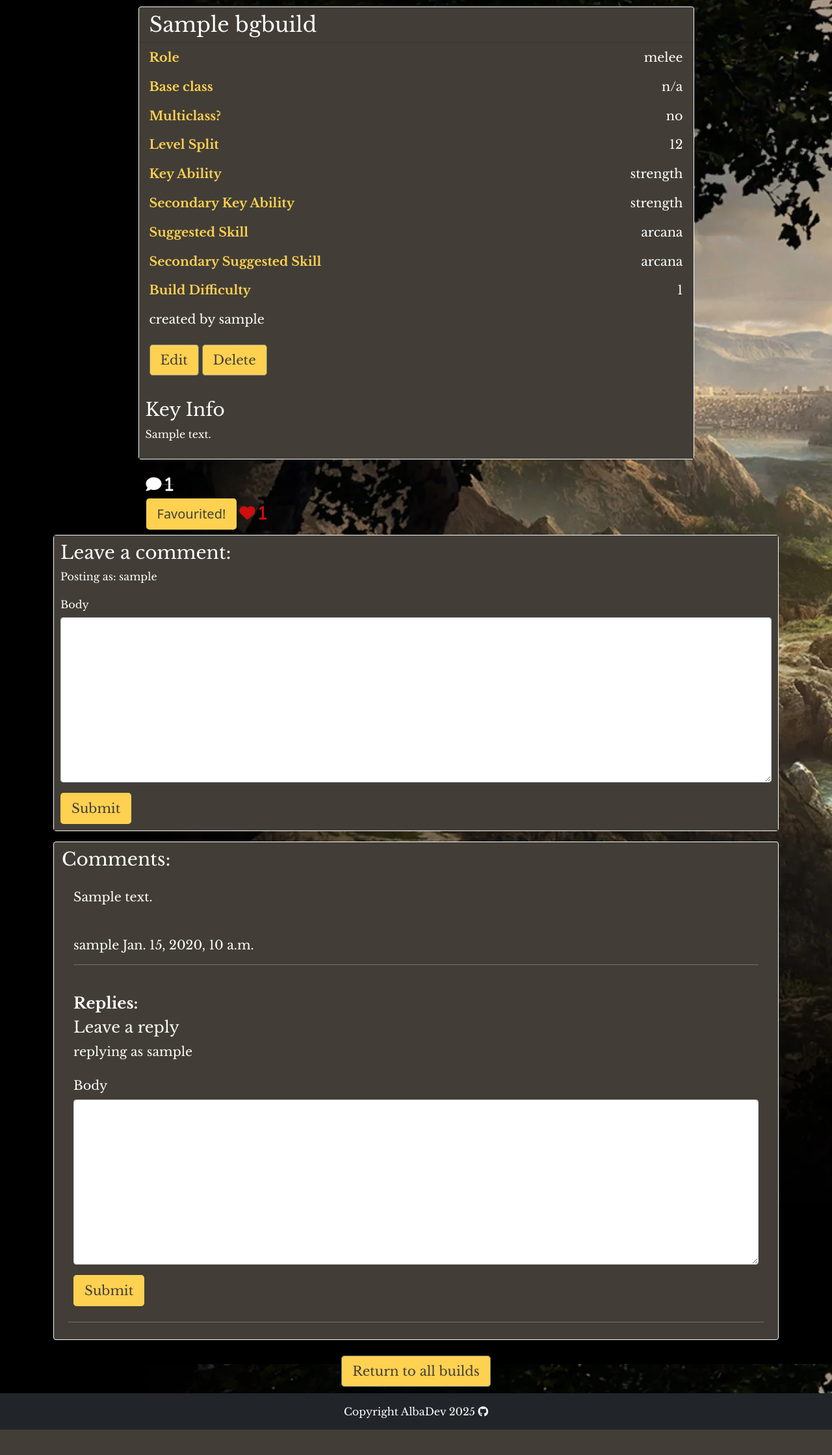
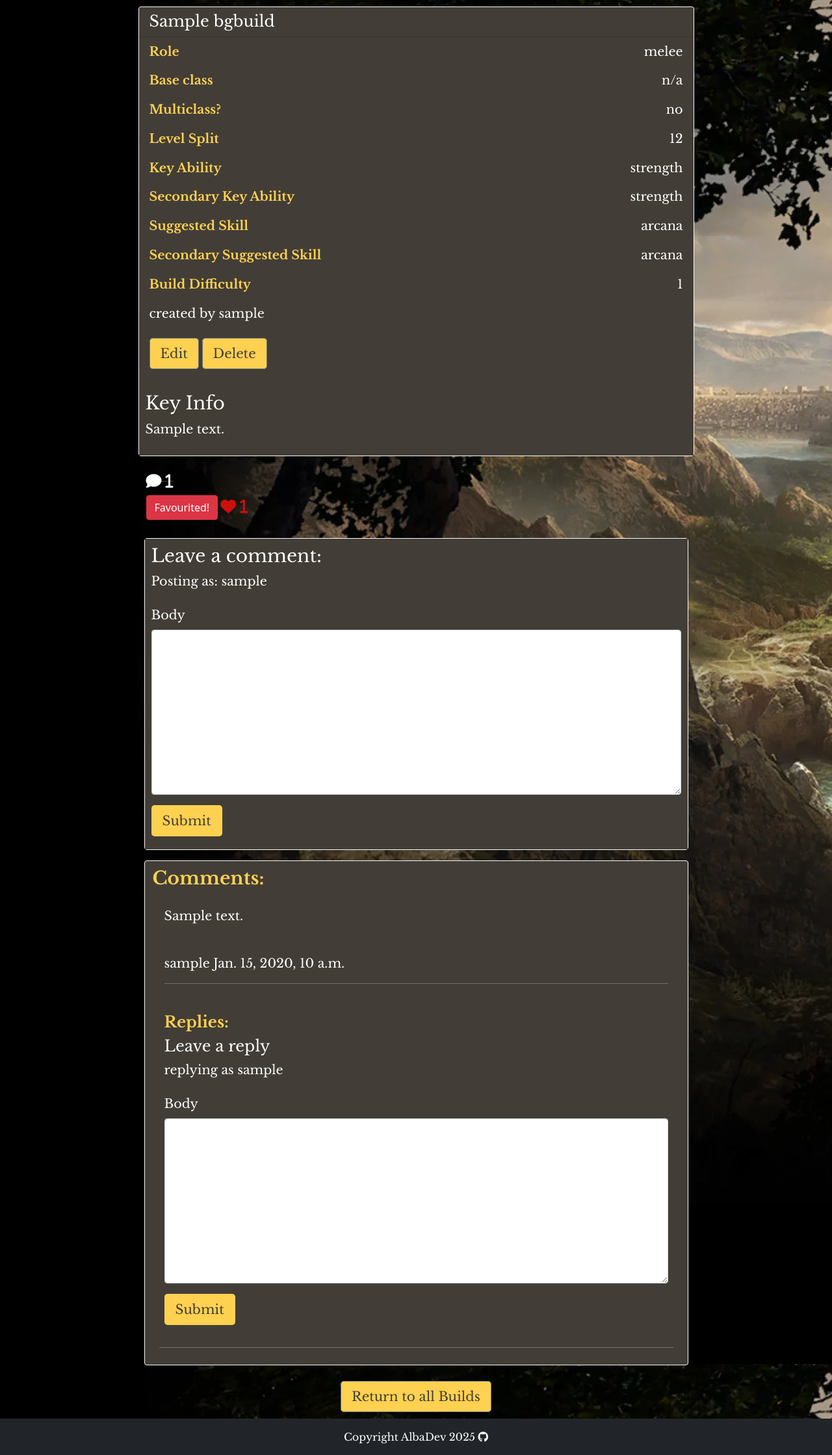
Before and after one commit to AlbaXIII/build.mt, a Django app: a page that uses bgbuild/templates/bgbuild/bgbuild_detail.html in a window 1280 px wide. Shown: the part 61-2300 px from the top of the page at 65% size. Before the commit the page ends 2261 px from the top, so only its background shows below. Run offline with Django 4.2, Linux system fonts and the light colour scheme; a user stored in the database is signed in; tables that the repository leaves empty hold one stand-in row (values such as "Sample post"); some libraries are stand-ins or nearby versions; some web fonts are replaced.

Commit message:
maint - code tidy for W3 html & css validation

```diff
--- a/bgbuild/templates/bgbuild/bgbuild_detail.html
+++ b/bgbuild/templates/bgbuild/bgbuild_detail.html
@@ -11,7 +11,7 @@
     <div class="container">
         <div class="row justify-content-center">
             <div class="card border-light mb-3 build-card card-detail">
-                <div class="card-header build-header" id="card-icon">
+                <div class="card-header build-header">
                     <h2 class="detail-title">{{build.bgbuild_title}}</h2>
                     {% if build.bgbase_class == "barbarian" %}
                         <img src="{% static '/images/bg3/barbarian/bg3-class-icon-barbarian.webp' %}" class="class-img-top" alt="class image">
@@ -41,43 +41,43 @@
                 </div>
                 <div class="detail-list">
                     <ul class="list-group list-group-flush">
-                        <li class="list-group-item d-flex justify-content-between align-items-center"><b id="yellow">Role </b><span> {{ build.bgbuild_role }} </span></li>
-                        <li class="list-group-item d-flex justify-content-between align-items-center"><b id="yellow">Base class </b><span> {{ build.bgbase_class }} </span></li>
+                        <li class="list-group-item d-flex justify-content-between align-items-center"><b class="yellow">Role </b><span> {{ build.bgbuild_role }} </span></li>
+                        <li class="list-group-item d-flex justify-content-between align-items-center"><b class="yellow">Base class </b><span> {{ build.bgbase_class }} </span></li>
                         {% if build.bgbase_class == "barbarian" %}
-                            <li class="list-group-item d-flex justify-content-between align-items-center"><b id="yellow">Subclass </b><span> {{ build.barbarian_subclass }} </span></li>
+                            <li class="list-group-item d-flex justify-content-between align-items-center"><b class="yellow">Subclass </b><span> {{ build.barbarian_subclass }} </span></li>
                         {% elif build.bgbase_class == "bard" %}
-                            <li class="list-group-item d-flex justify-content-between align-items-center"><b id="yellow">Subclass </b><span> {{ build.bard_subclass }} </span></li>
+                            <li class="list-group-item d-flex justify-content-between align-items-center"><b class="yellow">Subclass </b><span> {{ build.bard_subclass }} </span></li>
                         {% elif build.bgbase_class == "cleric" %}
-                            <li class="list-group-item d-flex justify-content-between align-items-center"><b id="yellow">Subclass </b><span> {{ build.cleric_domain }} </span></li>
+                            <li class="list-group-item d-flex justify-content-between align-items-center"><b class="yellow">Subclass </b><span> {{ build.cleric_domain }} </span></li>
                         {% elif build.bgbase_class == "druid" %}
-                            <li class="list-group-item d-flex justify-content-between align-items-center"><b id="yellow">Subclass </b><span> {{ build.druid_subclass }} </span></li>
+                            <li class="list-group-item d-flex justify-content-between align-items-center"><b class="yellow">Subclass </b><span> {{ build.druid_subclass }} </span></li>
                         {% elif build.bgbase_class == "fighter" %}
-                            <li class="list-group-item d-flex justify-content-between align-items-center"><b id="yellow">Subclass </b><span> {{ build.fighter_subclass }} </span></li>
+                            <li class="list-group-item d-flex justify-content-between align-items-center"><b class="yellow">Subclass </b><span> {{ build.fighter_subclass }} </span></li>
                         {% elif build.bgbase_class == "monk" %}
-                            <li class="list-group-item d-flex justify-content-between align-items-center"><b id="yellow">Subclass </b><span> {{ build.monk_subclass }} </span></li>
+                            <li class="list-group-item d-flex justify-content-between align-items-center"><b class="yellow">Subclass </b><span> {{ build.monk_subclass }} </span></li>
                         {% elif build.bgbase_class == "paladin" %}
-                            <li class="list-group-item d-flex justify-content-between align-items-center"><b id="yellow">Subclass </b><span> {{ build.paladin_oath }} </span></li>
+                            <li class="list-group-item d-flex justify-content-between align-items-center"><b class="yellow">Subclass </b><span> {{ build.paladin_oath }} </span></li>
                         {% elif build.bgbase_class == "ranger" %}
-                            <li class="list-group-item d-flex justify-content-between align-items-center"><b id="yellow">Subclass </b><span> {{ build.ranger_subclass }} </span></li>
+                            <li class="list-group-item d-flex justify-content-between align-items-center"><b class="yellow">Subclass </b><span> {{ build.ranger_subclass }} </span></li>
                         {% elif build.bgbase_class == "rogue" %}
-                            <li class="list-group-item d-flex justify-content-between align-items-center"><b id="yellow">Subclass </b><span> {{ build.rogue_subclass }} </span></li>
+                            <li class="list-group-item d-flex justify-content-between align-items-center"><b class="yellow">Subclass </b><span> {{ build.rogue_subclass }} </span></li>
                         {% elif build.bgbase_class == "sorcerer" %}
-                            <li class="list-group-item d-flex justify-content-between align-items-center"><b id="yellow">Subclass </b><span> {{ build.sorcerer_subclass }} </span></li>
+                            <li class="list-group-item d-flex justify-content-between align-items-center"><b class="yellow">Subclass </b><span> {{ build.sorcerer_subclass }} </span></li>
                         {% elif build.bgbase_class == "warlock" %}
-                            <li class="list-group-item d-flex justify-content-between align-items-center"><b id="yellow">Subclass </b><span> {{ build.warlock_subclass }} </span></li>
+                            <li class="list-group-item d-flex justify-content-between align-items-center"><b class="yellow">Subclass </b><span> {{ build.warlock_subclass }} </span></li>
                         {% elif build.bgbase_class == "wizard" %}
-                            <li class="list-group-item d-flex justify-content-between align-items-center"><b id="yellow">Subclass </b><span> {{ build.wizard_school }} </span></li>
+                            <li class="list-group-item d-flex justify-content-between align-items-center"><b class="yellow">Subclass </b><span> {{ build.wizard_school }} </span></li>
                         {% endif %}
-                        <li class="list-group-item d-flex justify-content-between align-items-center"><b id="yellow">Multiclass? </b><span>  {{ build.multiclass }} </span></li>
+                        <li class="list-group-item d-flex justify-content-between align-items-center"><b class="yellow">Multiclass? </b><span>  {{ build.multiclass }} </span></li>
                         {% if build.multiclass == "yes" %}
-                            <li class="list-group-item d-flex justify-content-between align-items-center"><b id="yellow">Multiclass One </b><span>  {{ build.multiclass_one }} </span></li>
+                            <li class="list-group-item d-flex justify-content-between align-items-center"><b class="yellow">Multiclass One </b><span>  {{ build.multiclass_one }} </span></li>
                         {% endif %}
-                        <li class="list-group-item d-flex justify-content-between align-items-center"><b id="yellow">Level Split </b><span> {{ build.level_split }} </span></li>
-                        <li class="list-group-item d-flex justify-content-between align-items-center"><b id="yellow">Key Ability </b><span> {{ build.main_key_ability }} </span></li>
-                        <li class="list-group-item d-flex justify-content-between align-items-center"><b id="yellow">Secondary Key Ability </b></p><span> {{ build.secondary_key_ability }} </span></li>
-                        <li class="list-group-item d-flex justify-content-between align-items-center"><b id="yellow">Suggested Skill </b></p><span> {{ build.suggested_skill }} </span></li>
-                        <li class="list-group-item d-flex justify-content-between align-items-center"><b id="yellow">Secondary Suggested Skill </b></p><span> {{ build.suggested_skill_secondary }} </span></li>
-                        <li class="list-group-item d-flex justify-content-between align-items-center"><b id="yellow">Build Difficulty </b></p><span> {{ build.difficulty }} </span></li>
+                        <li class="list-group-item d-flex justify-content-between align-items-center"><b class="yellow">Level Split </b><span> {{ build.level_split }} </span></li>
+                        <li class="list-group-item d-flex justify-content-between align-items-center"><b class="yellow">Key Ability </b><span> {{ build.main_key_ability }} </span></li>
+                        <li class="list-group-item d-flex justify-content-between align-items-center"><b class="yellow">Secondary Key Ability </b><span> {{ build.secondary_key_ability }} </span></li>
+                        <li class="list-group-item d-flex justify-content-between align-items-center"><b class="yellow">Suggested Skill </b><span> {{ build.suggested_skill }} </span></li>
+                        <li class="list-group-item d-flex justify-content-between align-items-center"><b class="yellow">Secondary Suggested Skill </b><span> {{ build.suggested_skill_secondary }} </span></li>
+                        <li class="list-group-item d-flex justify-content-between align-items-center"><b class="yellow">Build Difficulty </b><span> {{ build.difficulty }} </span></li>
                         <li class="list-group-item">created by {{ build.user }}</li>
                     </ul>
                 </div>
@@ -104,18 +104,19 @@
     <div class="container">
         <div class="row justify-content-center">
             <div class="col-12 favourite-section">
-                <strong class="text-secondary">
+                <div>
                     <i class="fa-solid fa-comment fa-xl build-comments"> {{ build.comments.count }}</i>
                     {% if user.is_authenticated %}
-                <div class="favourite-section">
+                </div>
+                <div class="favourite-section text-secondary">
                     <form action="{% url 'bgfavouritebuild' build.slug %}" method="POST">
                         {% csrf_token %}
                         {% if build in request.user.bgbuild_favourite.all %}
-                        <input type="submit" name="bgbuild_slug" class="btn btn-lg comment-btn" name="favourite" value="Favourited!"></input>
+                        <input type="submit" name="bgbuild_slug" class="btn btn-secondary btn-danger" value="Favourited!">
                         <input type="hidden" value="{{ build.slug }}" name="build_slug">
                             <i class="fa-solid fa-heart fa-xl favourited"> {{ build.number_of_favourites }}</i>
                         {% else %}
-                        <input type="submit" name="bgbuild_slug" class="btn btn-lg comment-btn" name="favourite" value="Favourite"></input>
+                        <input type="submit" name="bgbuild_slug" class="btn btn-secondary btn-return" value="Favourite">
                         <input type="hidden" value="{{ build.slug }}" name="build_slug">
                             <i class="fa-solid fa-heart fa-xl"> {{ build.number_of_favourites }}</i>
                         {% endif %}
@@ -125,13 +126,12 @@
                         <i class="fa-solid fa-heart fa-xl"> {{ build.number_of_favourites }}</i>
                     </div>
                     {% endif %}
-                    </strong>
                 </div>
             </div>
         </div>
         <div class="container">
             <div class="row justify-content-center">
-                <div class="card mt-2 px-0 border-light comment-form">
+                <div class="card mt-2 px-0 border-light comment-section">
                     <div class="card-body">
                         {% if user.is_authenticated %}
                         <h3>Leave a comment:</h3>
@@ -141,7 +141,7 @@
                             {{ comment_form | crispy }}
                             {% csrf_token %}
                             <input id="submitButton" type="submit"
-                            class="btn btn-signup btn-lg comment-btn" name="comment">
+                            class="btn btn-signup btn-lg btn-return" name="comment">
                         </form>
                         {% else %}
                         <h4>Please register or login to leave a comment.</h4>
@@ -153,7 +153,7 @@
         <div class="container">
             <div class="row justify-content-center">
                 <div class="card border-light mb-4 mt-3 comment-section">
-                    <h3 class="comment-header">Comments:</h3>
+                    <h3 class="comment-header"><strong class="yellow">Comments:</strong></h3>
                     <div class="card-body">
                         {% for comment in comments %}
                         <div class="p-2 comment-body">
@@ -170,7 +170,7 @@
                             <hr>
                             <!-- edit/delete buttons go here -->
                             <br>
-                            <h4><strong>Replies:</strong></h4>
+                            <h4><strong class="yellow">Replies:</strong></h4>
                             {% for reply in comment.replies.all %}
                             <div class="row">
                                 <br>
@@ -194,7 +194,7 @@
                                     {{ reply_form | crispy }}
                                     {% csrf_token %}
                                     <input id="submitButton" type="submit"
-                                    class="btn btn-signup btn-lg comment-btn" name="reply">
+                                    class="btn btn-signup btn-lg btn-return" name="reply">
                                     <input type="hidden" value="{{ comment.id }}" name="comment_id">
                                 </form>
                             {% endif %}
@@ -206,16 +206,9 @@
             </div>
         </div>
     </div>
-</section>
-
-<!-- return to main build page -->
-<section>
-    <div class="container btn-return-container text-center">
-        <button class="btn btn-secondary btn-lg btn-return">
-            <a href="{% url 'bgbuilds' %}">
-                Return to all builds
-            </a>
-        </button>
+    <!-- return to main build page -->
+    <div class="text-center">
+            <a href="{% url 'bgbuilds' %}" class="btn btn-secondary btn-lg btn-return">Return to all Builds</a>
     </div>
 </section>
 
--- a/static/css/style.css
+++ b/static/css/style.css
@@ -151,6 +173,9 @@ body {
 
 .build-header {
     background-color: #423E37;
+    font-size: 1.2rem;
+    color: #fff;
+    padding-bottom: 0px;
 }
 
 .class-img-top {
@@ -210,37 +206,92 @@ body {
     color: #423E37;
 }
 
-.add-build i {
-    display:inline-block;
-    text-align: center;
-    width: 100%;
-    padding-top: 10px;
-    padding-bottom: 20px;
-    color: #FFD151;
-    margin-top: 20px;
-    margin-bottom: 20px;
+.italic {
+    font-style: italic;
 }
 
-.add-build h4 {
-    display:inline-block;
-    text-align: center;
-    width: 100%;
-    color: #FFD151;
-    font-family: Libre Baskerville, sans-serif;
+/* build detail styles */
+.detail-title {
+    font-size: 1.5rem;
 }
 
-.search-results {
-    font-family: Libre Baskerville, sans-serif;
+.favourited {
+    color: #cf0e0e;
+}
+
+.unfavourited {
+    color: #fff;
+}
+
+.card-detail {
+    padding-left:0px;
+    padding-right:0px;
+    margin-top:10px;
+    width: 75%;
+}
+
+.detail-list {
+    font-size: 1.2rem;
+}
+
+.edit-delete-container {
+    background-color: #423E37;
+}
+
+.card-body {
+    padding: 10px;
+    background-color: #423E37;
+    border: none;
     color: #fff;
     font-size: 1.2rem;
-    padding-top: 10px;
-    text-align: center;
+
 }
 
-.btn-return-container a {
-    text-align: center;
-    text-decoration: none;
-    color: #423E37;
+.list-group-item {
+    background-color: #423E37;
+    border: none;
+    align-items: center;
+    color: #fff;
+}
+
+.yellow {
+    color:#FFD151;
+}
+
+/* comment & reply form */
+.build-comments {
+    color: #fff;
+    background-color: #423E37;
+}
+
+.favourite-section {
+    padding-top: 10px;
+    padding-bottom: 10px;
+    font-size: 16px;
+    width: 75%;
+}
+
+.comment-section {
+    color: #fff;
+    background-color: #423E37;
+    width: 75%;
+}
+
+.comment-header {
+    padding-top: 10px;
+}
+
+.comment-body {
+    color: #fff;
+    font-size: 1.2rem;
+}
+
+.comment-break {
+    background-color: #fff;
+}
+
+.reply-text {
+    width:75%;
 }
 
 .btn-return {
@@ -252,53 +303,6 @@ body {
 
 .btn-return a:hover {
     color: #fff;
-}
-
-.add-build a:hover {
-    color: #423E37;
-    filter: invert(100%);
-    font-size: 18px;
-}
-
-.image-container {
-    position: relative;
-    width: 100%;
-    height: auto;
-}
-
-.card-detail {
-    padding-left:0px;
-    padding-right:0px;
-    margin-top:10px;
-    width: 75%;
-}
-
-.detail-title {
-    font-size: 2rem;
-    color: #fff;
-    margin: 0px;
-}
-
-.detail-list {
-    align-items: left;
-    font-size: 1.2rem;
-}
-
-#white {
-    color: #fff;
-}
-
-#yellow {
-    color:#FFD151;
-}
-
-#detail-info {
-    display: flex;
-    align-items: right;
-}
-
-.edit-delete-container {
-    background-color: #423E37;
 }
 
 /* account page styles */
@@ -340,52 +344,3 @@ body {
     text-align: center;
     min-height: 100vh;
 }
-
-.build-comments {
-    color: #fff;
-    background-color: #423E37;
-
-}
-
-.favourite-section {
-    padding-top: 10px;
-    font-size: 16px;
-    width: 75%;
-}
-
-.comment-section {
-    color: #fff;
-    background-color: #423E37;
-}
-
-.comment-body {
-    color: #fff;
-    font-size: 1.2rem;
-}
-
-.comment-header {
-    padding-top: 10px;
-}
-
-.comment-break {
-    background-color: #fff;
-}
-
-.comment-btn {
-    background: #FFD151;
-    color: #423E37;
-}
-
-.reply-text {
-    width:75%;
-}
-
-#submit-form {
-    font-family: Libre Baskerville, sans-serif;
-    font-size: 1.4rem;
-    color: #fff;
-}
-
-.asteriskField {
-    display: none;
-}
```
Also changed, not shown: other parts of static/css/style.css (+50 -57 lines), bgbuild/templates/bgbuild/bgbuild_add.html (+6 -10 lines), bgbuild/templates/bgbuild/bgbuild_edit.html (+8 -7 lines), bgbuild/templates/bgbuild/bgbuild_list.html (+8 -8 lines), bgbuild/templates/bgbuild/bgbuild_search.html (+4 -8 lines), core/templates/core/account.html (+17 -19 lines), core/templates/core/favourites.html (+18 -20 lines), core/templates/core/index.html (+2 -5 lines), static/js/addform.js (+19 -19 lines), 3 other files.
